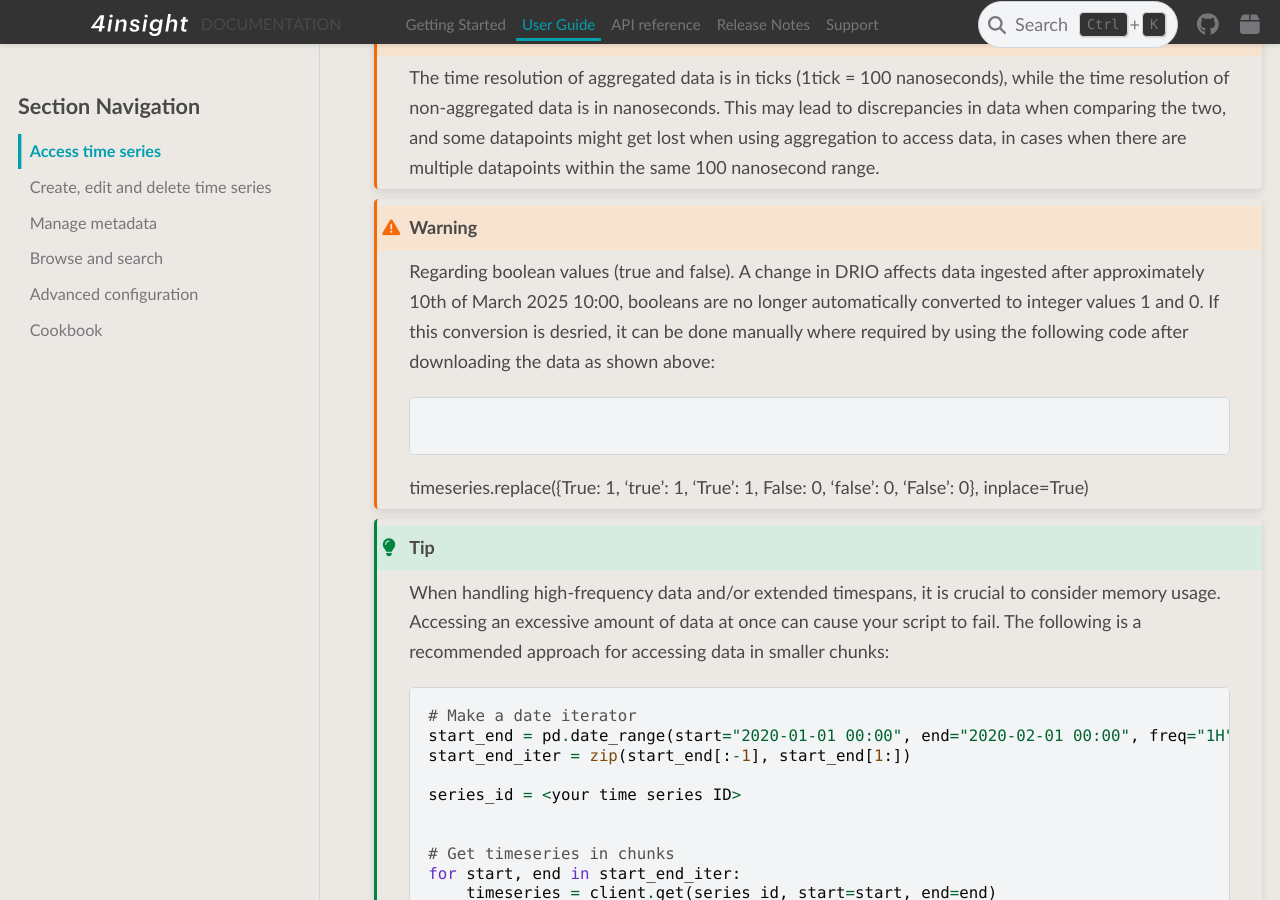
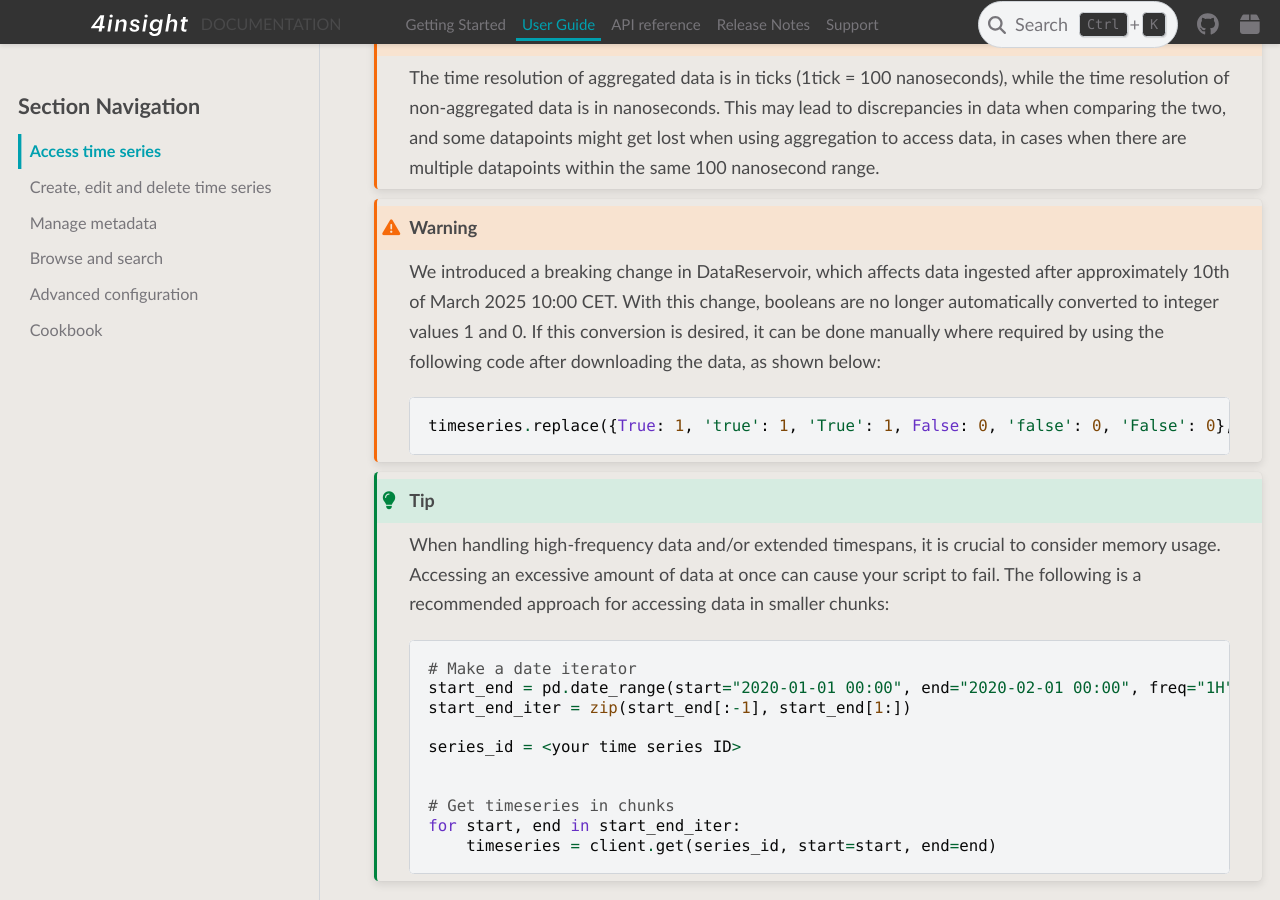
Before and after one commit to 4Subsea/drio-python, a Sphinx documentation site: the page built from docs/user_guide/access_data.rst, in a window 1280 px wide and 900 px high, scrolled down 1581 px. Built offline with Sphinx 7.4.7 and the PyData theme 0.15.4, drawn with Linux system fonts in a browser that asks for light colours.

Commit message:
ESS-3357 Docs: fix text and alignment on python code block (#136)

```diff
--- a/docs/user_guide/access_data.rst
+++ b/docs/user_guide/access_data.rst
@@ -70,12 +70,13 @@ or contact support to restore it.
 
 .. warning::
 
-    Regarding boolean values (true and false). A change in DRIO affects data ingested after approximately 10th of March 2025 10:00, booleans are no longer automatically converted to integer values 1 and 0.
-    If this conversion is desried, it can be done manually where required by using the following code after downloading the data as shown above:
+    We introduced a breaking change in DataReservoir, which affects data ingested after approximately 10th of March 2025 10:00 CET.
+    With this change, booleans are no longer automatically converted to integer values 1 and 0. If this conversion is desired,
+    it can be done manually where required by using the following code after downloading the data, as shown below:
 
     .. code-block:: python
 
-    timeseries.replace({True: 1, 'true': 1, 'True': 1, False: 0, 'false': 0, 'False': 0}, inplace=True)
+        timeseries.replace({True: 1, 'true': 1, 'True': 1, False: 0, 'false': 0, 'False': 0}, inplace=True)
 
 .. tip::
     When handling high-frequency data and/or extended timespans, it is crucial to consider memory usage.
```
